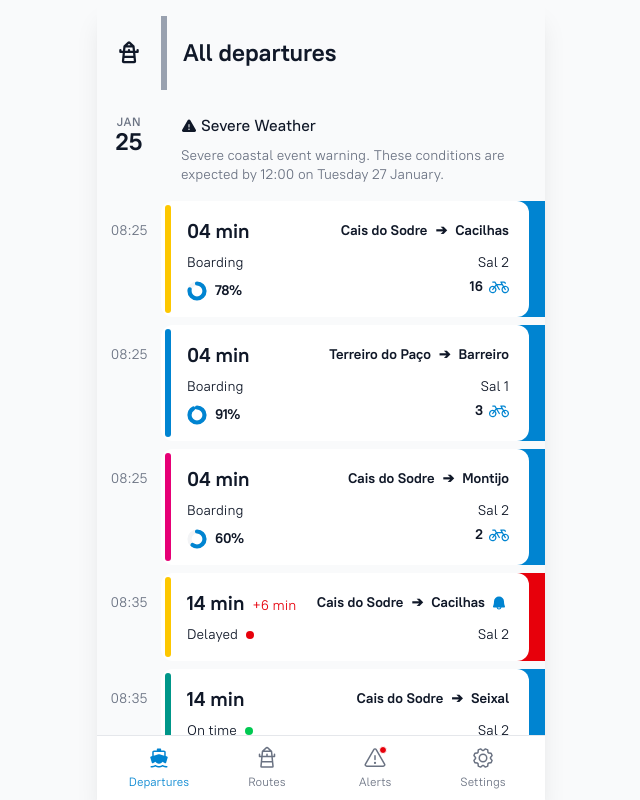
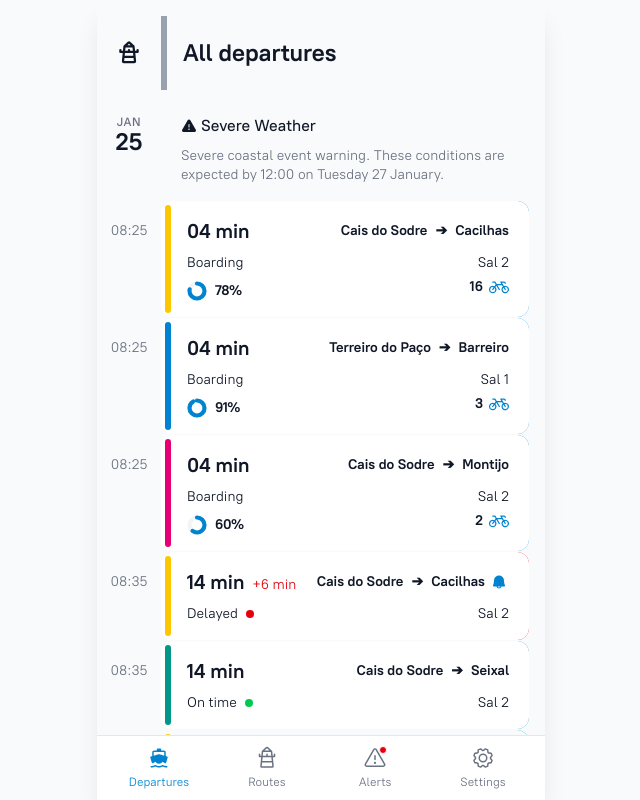
Before and after one commit to dangulkin/ferry, a React (Vite) app: page / in a window 1280 px wide. Shown: the whole page, without its empty margins (319-959 px from the left). Built offline with nearby package versions, Linux system fonts and the light colour scheme.

Commit message:
fix: action panel alignment, card overlap and transparency

```diff
--- a/src/components/DepartureCard.tsx
+++ b/src/components/DepartureCard.tsx
@@ -188,7 +188,7 @@ const DepartureCard: React.FC<DepartureCardProps> = ({ departure, isSpecificRout
 	return (
 		<div
 			ref={outerRef}
-			className={`${isFirst ? 'sticky top-0 z-20' : 'z-0'}`}
+			className={`${isFirst ? 'sticky top-0 z-20 bg-gray-50' : 'z-0 relative'}`}
 		>
 			{/* Shadow div for the white body (right part) of the sticky card */}
 			{isFirst && (
@@ -210,7 +210,7 @@ const DepartureCard: React.FC<DepartureCardProps> = ({ departure, isSpecificRout
 				onMouseLeave={handleMouseUp}
 			>
 				{/* ── Action panel ──────────────────────────────────────────── */}
-				<div className={`absolute right-0 top-0 bottom-0 w-16 ${panelBg} flex items-center justify-center`}>
+				<div className={`absolute right-4 top-0 bottom-0 w-16 ${panelBg} rounded-xl flex items-center justify-center`}>
 					<button
 						className="flex items-center justify-center size-full text-white"
 						style={{
@@ -245,7 +245,7 @@ const DepartureCard: React.FC<DepartureCardProps> = ({ departure, isSpecificRout
 					</div>
 
 					{/* Card container */}
-					<div className={`flex flex-1 p-1 items-stretch ${isCancelled ? 'bg-gray-50/50' : 'bg-white'} rounded-xl mr-4`}>
+					<div className={`flex flex-1 p-1 items-stretch ${isCancelled ? 'bg-gray-50' : 'bg-white'} rounded-xl mr-4`}>
 						{/* Route color stripe */}
 						<div className={`w-1.5 shrink-0 rounded-full ${departure.color}`} />
 
--- a/src/components/Departures.tsx
+++ b/src/components/Departures.tsx
@@ -131,7 +131,7 @@ export default function Departures({ selectedRoute, onSelectRoute }: DeparturesP
 			<div
 				className="flex-1 overflow-y-auto"
 			>
-				<div className="flex flex-col gap-2 pb-4">
+				<div className="flex flex-col gap-px pb-4">
 					{departures.map((dep, index) => (
 						<DepartureCard
 							key={dep.id}
```
